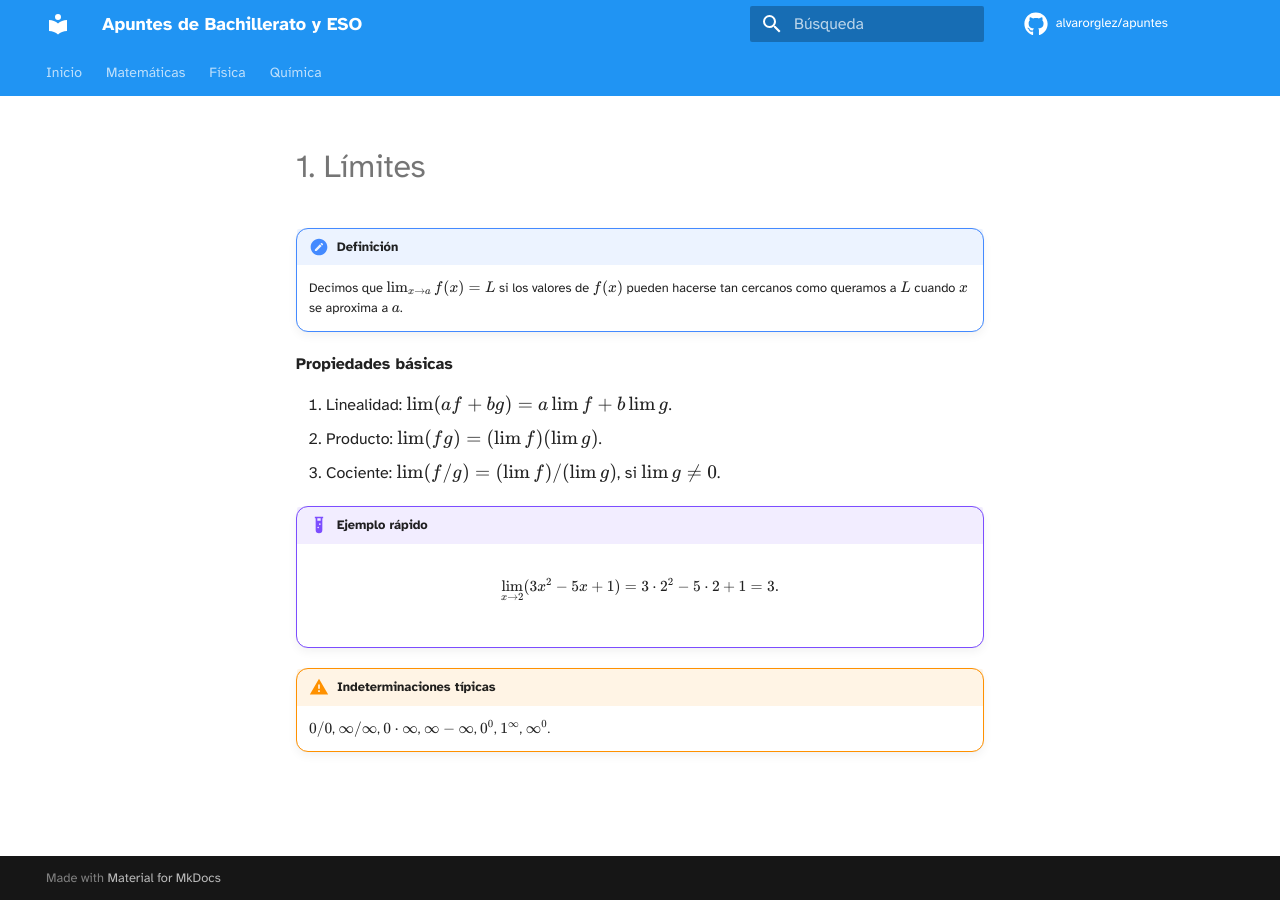
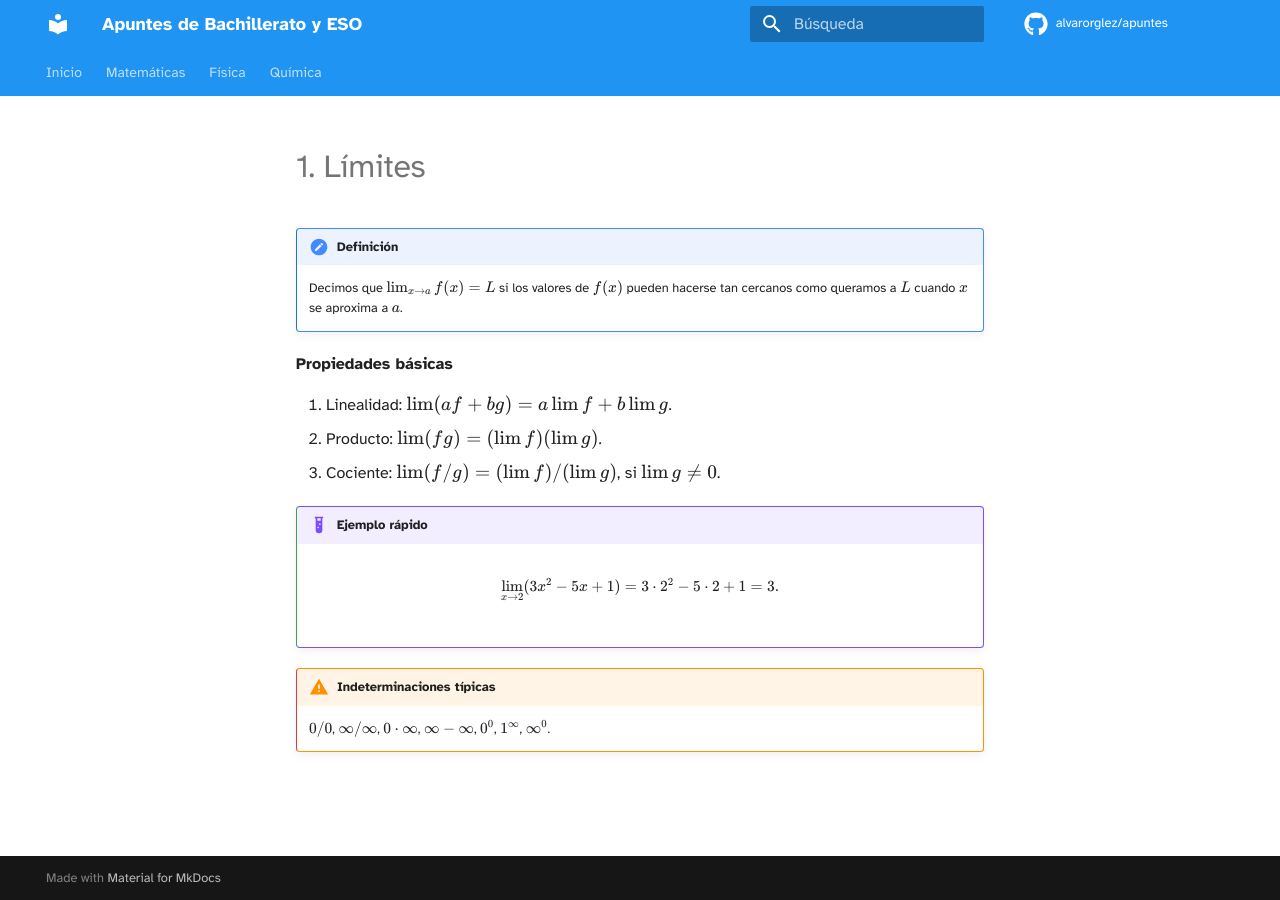
Before and after one commit to alvarorglez/apuntes, an MkDocs documentation site: the page built from docs/calculo/01-limites.md, in a window 1280 px wide. Built offline with MkDocs 1.6.1 and Material for MkDocs 9.7.7, drawn with Linux system fonts in a browser that asks for light colours; comment, search, counter and statistics services are not loaded.

Commit message:
Update extra.css

```diff
--- a/docs/styles/extra.css
+++ b/docs/styles/extra.css
@@ -1,6 +1,30 @@
+/* Colores por asignatura en los títulos */
+h1, h2, h3 {
+  font-weight: 600;
+}
 
-.ggb-wrapper {
-  overflow-x: auto;
+/* Matemáticas (rojo) */
+.mate h1, .mate h2, .mate h3 {
+  color: #e53935;
 }
-iframe { max-width: 100%; }
-.md-typeset .admonition { border-radius: 12px; }
+
+/* Física (naranja) */
+.fisica h1, .fisica h2, .fisica h3 {
+  color: #fb8c00;
+}
+
+/* Química (verde) */
+.quimica h1, .quimica h2, .quimica h3 {
+  color: #43a047;
+}
+
+/* Admoniciones personalizadas */
+.md-typeset .admonition.note {
+  border-left-color: #1976d2;
+}
+.md-typeset .admonition.example {
+  border-left-color: #43a047;
+}
+.md-typeset .admonition.warning {
+  border-left-color: #e53935;
+}
```
